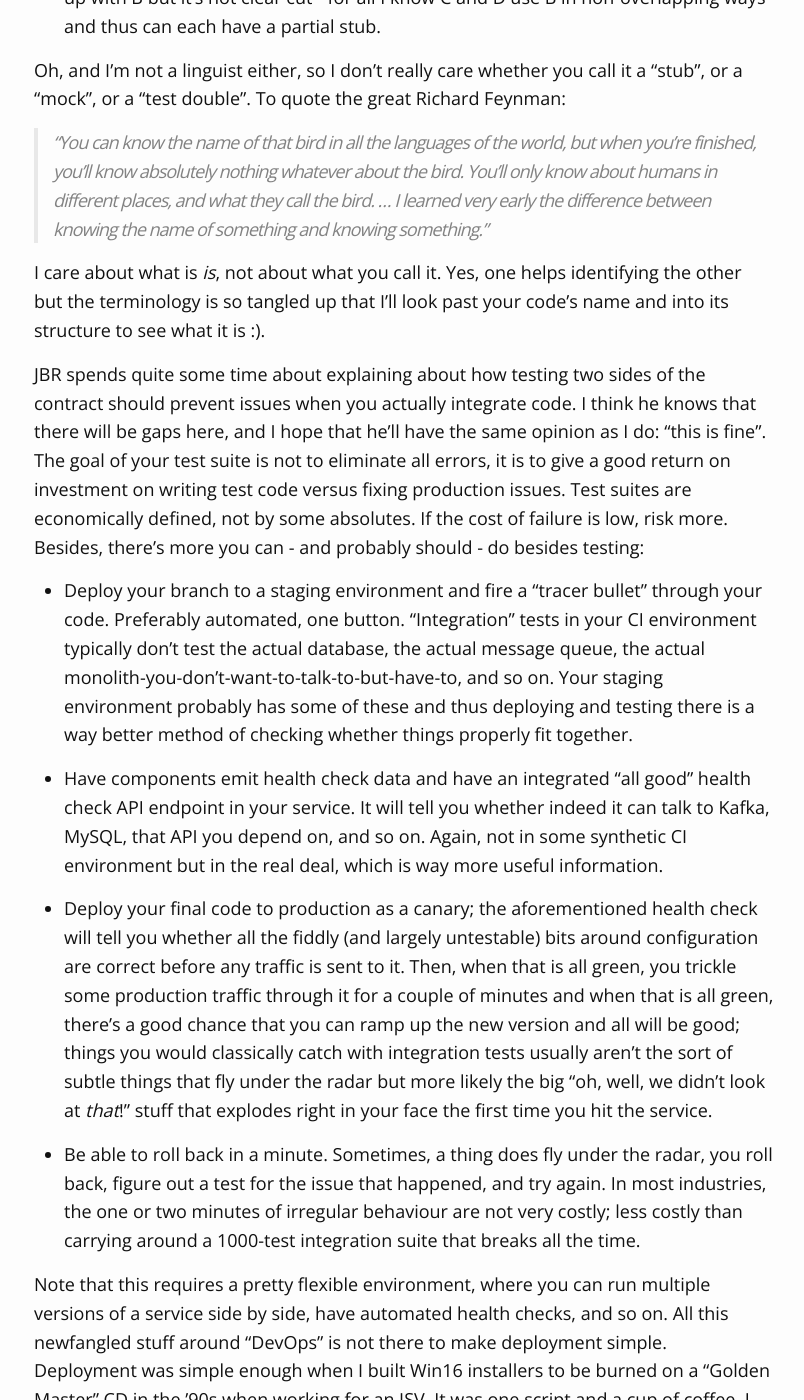
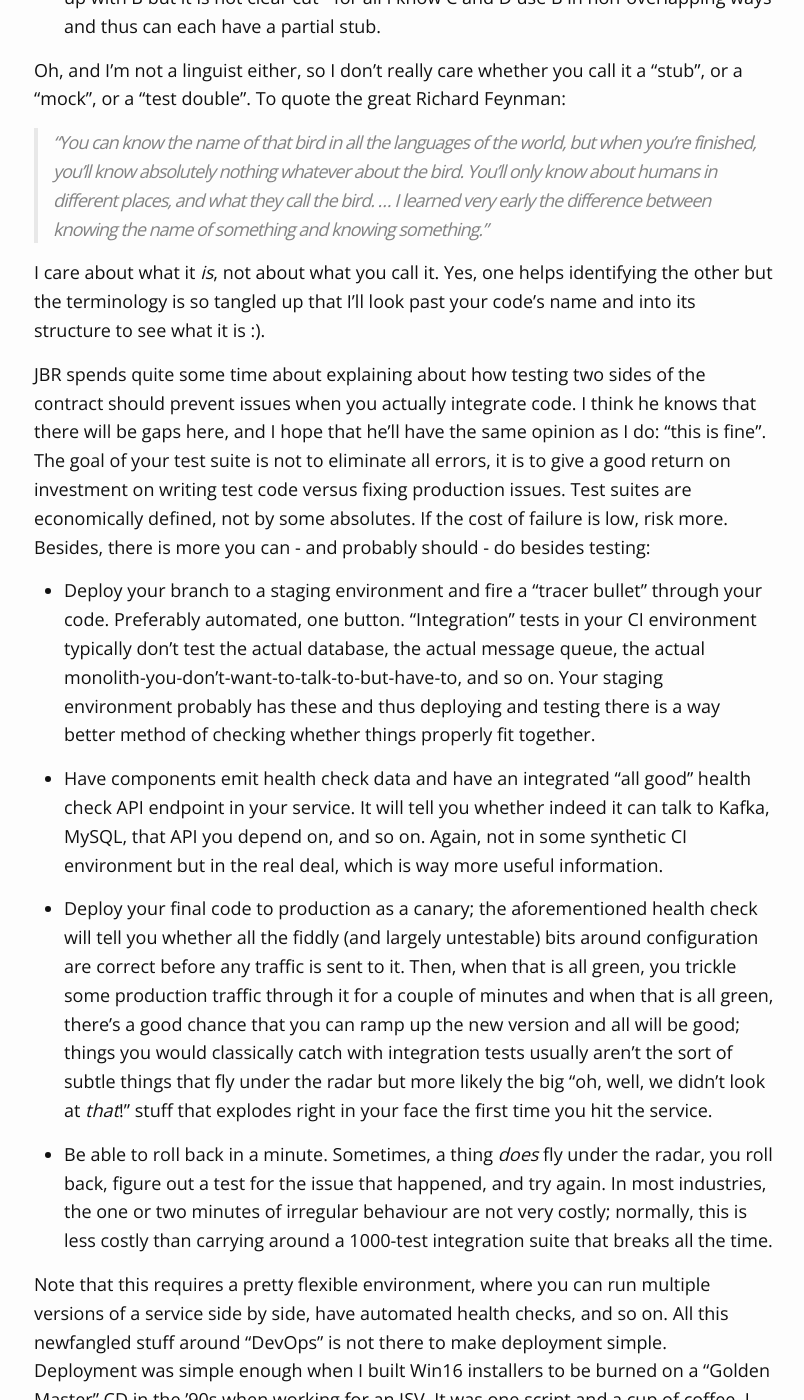
Before and after one commit to cdegroot/evrl, a Jekyll site: the page built from _posts/2018-12-12-integrated-testing.markdown, in a window 1280 px wide and 1400 px high, scrolled down 1802 px. Shown: the whole window, without its empty margins (236-1040 px from the left). Built offline with Jekyll 4.4.1, drawn with Linux system fonts in a browser that asks for light colours; comment, search, counter and statistics services are not loaded; some of the changed text lies outside the part shown.

Commit message:
Typos and fixes

````diff
--- a/_posts/2018-12-12-integrated-testing.markdown
+++ b/_posts/2018-12-12-integrated-testing.markdown
@@ -8,10 +8,10 @@
 ["Integrated Tests Are a Scam"](https://vimeo.com/80533536) and I urge you to do so as well (I'm
 gonna refer to him as JBR down below in line with the good old "name people by their TLA" tradition).
 
-It's a pattern that hits me over and over again, and I feel like groundhog day already
+It is a pattern that hits me over and over again, and I feel like groundhog day already
 because this is the fourth gig in a row where I enthusiastically start coding away, then
 ask "what is this?", get the answer "oh, our legacy monolith" and commence work on getting
-rid of it.
+rid of it. I guess I'm getting old.
 
 Integration tests. Or, as JBR probably correctly calls them, integrated tests. Tests that
 don't test whether the 10 lines of code you just wrote are correct, but also the 10,000 lines
@@ -23,22 +23,22 @@
 a number from a new component I wrote, and one line to actually insert that number in an outgoing
 Kafka message.
 
-`make test` showed three components that failed. The component I just added the singe line to (I was expecting
+`make test` showed three components that failed. The component I just added the single line to (I was expecting
 that, of course), and two components that had that one as a dependency. Graphically:
 
 ```
 {C,D}
-\-- B
-    \-- A
+  \-- B
+      \-- A
 ```
 
 I added A, B depended on that and I expected some test breakage there, but C and D?
 
 It turns out that C and D had "integration" tests, just like B. Basically test that treat everything as
 a black box, make real connections to Kafka and MySQL (but arbitrarily stub out others because "too hard
-to get running in Circle", like our Rails monolith that this service also talks to), and it's easy to see
+to get running in Circle", like our Rails monolith that this service also talks to), and it is easy to see
 that if you add behaviour in A, use that to change how B operates, then C and D will suddenly see a differently
-operating black box and will spawn failing tests.
+operating black box and will have failing tests.
 
 I tried to make the tests run which was actually trickier than I thought. After an hour of trying, I filed a
 pull request instead to just remove these tests. Tests that play dominoes and are hard to fix have no place
@@ -46,7 +46,7 @@
 better use of my time than trying to fix tests that shouldn't be there in the first place.
 
 Integration tests are usually harmful and deliver no positive value. That is, they do deliver some value, but
-it's offset by the high cost of maintaining them and therefore they don't make sense, economically. They're just
+it is offset by the high cost of maintaining them and therefore they don't make sense, economically. They are just
 too darn expensive.
 
 So, what is the solution? Starting with your test suite, if you have a language that so clearly and
@@ -60,7 +60,7 @@
   not allowed to instantiate A. I also don't care whether A provides a stub or B creates one, as long as
   the code in A doesn't get invoked during B's test suite.
 * C and D, likewise, never invoke B but stub it out. Given that B has two modules using it and we're looking
-  at a single service/repo here, DRY says that B's stub might end up with B but it's not clear cut - for all
+  at a single service/repo here, DRY says that B's stub might end up with B but it is not clear cut - for all
   I know C and D use B in non-overlapping ways and thus can each have a partial stub.
 
 Oh, and I'm not a linguist either, so I don't really care whether you call it a "stub", or a "mock", or a
@@ -70,19 +70,19 @@
 > absolutely nothing whatever about the bird. You'll only know about humans in different places, and what they
 > call the bird. ... I learned very early the difference between knowing the name of something and knowing something.”
 
-I care about what is _is_, not about what you call it. Yes, one helps identifying the other but the terminology
+I care about what it _is_, not about what you call it. Yes, one helps identifying the other but the terminology
 is so tangled up that I'll look past your code's name and into its structure to see what it is :).
 
 JBR spends quite some time about explaining about how testing two sides of the contract should prevent issues
 when you actually integrate code. I think he knows that there will be gaps here, and I hope that he'll have the
 same opinion as I do: "this is fine". The goal of your test suite is not to eliminate all errors, it is to
 give a good return on investment on writing test code versus fixing production issues. Test suites are economically
-defined, not by some absolutes. If the cost of failure is low, risk more. Besides, there's more you can - and
+defined, not by some absolutes. If the cost of failure is low, risk more. Besides, there is more you can - and
 probably should - do besides testing:
 
 * Deploy your branch to a staging environment and fire a "tracer bullet" through your code. Preferably automated, one
   button. "Integration" tests in your CI environment typically don't test the actual database, the actual message queue,
-  the actual monolith-you-don't-want-to-talk-to-but-have-to, and so on. Your staging environment probably has some of these
+  the actual monolith-you-don't-want-to-talk-to-but-have-to, and so on. Your staging environment probably has these
   and thus deploying and testing there is a way better method of checking whether things properly fit together.
 
 * Have components emit health check data and have an integrated "all good" health check API endpoint in your service. It
@@ -96,9 +96,9 @@
   with integration tests usually aren't the sort of subtle things that fly under the radar but more likely the big
   "oh, well, we didn't look at _that_!" stuff that explodes right in your face the first time you hit the service.
 
-* Be able to roll back in a minute. Sometimes, a thing does fly under the radar, you roll back, figure out a test for
+* Be able to roll back in a minute. Sometimes, a thing _does_ fly under the radar, you roll back, figure out a test for
   the issue that happened, and try again. In most industries, the one or two minutes of irregular behaviour are not
-  very costly; less costly than carrying around a 1000-test integration suite that breaks all the time.
+  very costly; normally, this is less costly than carrying around a 1000-test integration suite that breaks all the time.
 
 Note that this requires a pretty flexible environment, where you can run multiple versions of a service side by side,
 have automated health checks, and so on. All this newfangled stuff around "DevOps" is not there to make deployment
@@ -110,9 +110,9 @@
 You reduce risk by lowering impact and cost of bad deployments and you can use that reduction to offset some of the
 heavy-handed testing that people still thinks are needed. There's no test like actual production traffic.
 
-"Testing" is a means, not an end. And it's part of a whole chain: writing code, reviewing it, having automated tests and a CI
+"Testing" is a means, not an end. And it is part of a whole chain: writing code, reviewing it, having automated tests and a CI
 environment, deploying it through a CD environment with automated canary testing, even manual production testing after
 deployment: they are all small steps in a large chain that just has one goal: add value to your business. Locally optimizing
 one bit of that chain by focusing on "we have to integration test everything" while not seeing that other parts of the
 chain are so good they allow you to do _less_ testing is folly. Optimize the whole system and know how to make trade-offs
-to that the whole chain adds maximum value at minimum cost. That's the art of software development, if you'd ask me.
+to that the whole chain adds maximum value at minimum cost. __That_ is the art of software development, if you'd ask me.
````
